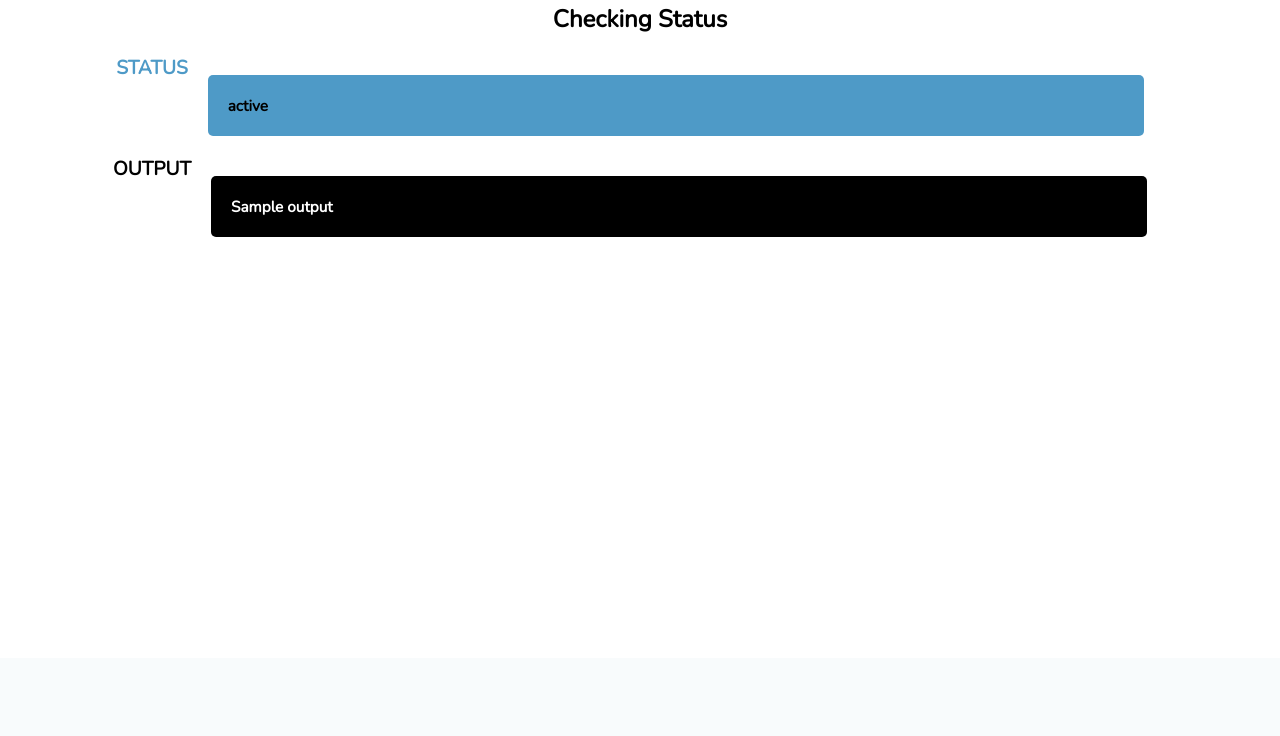
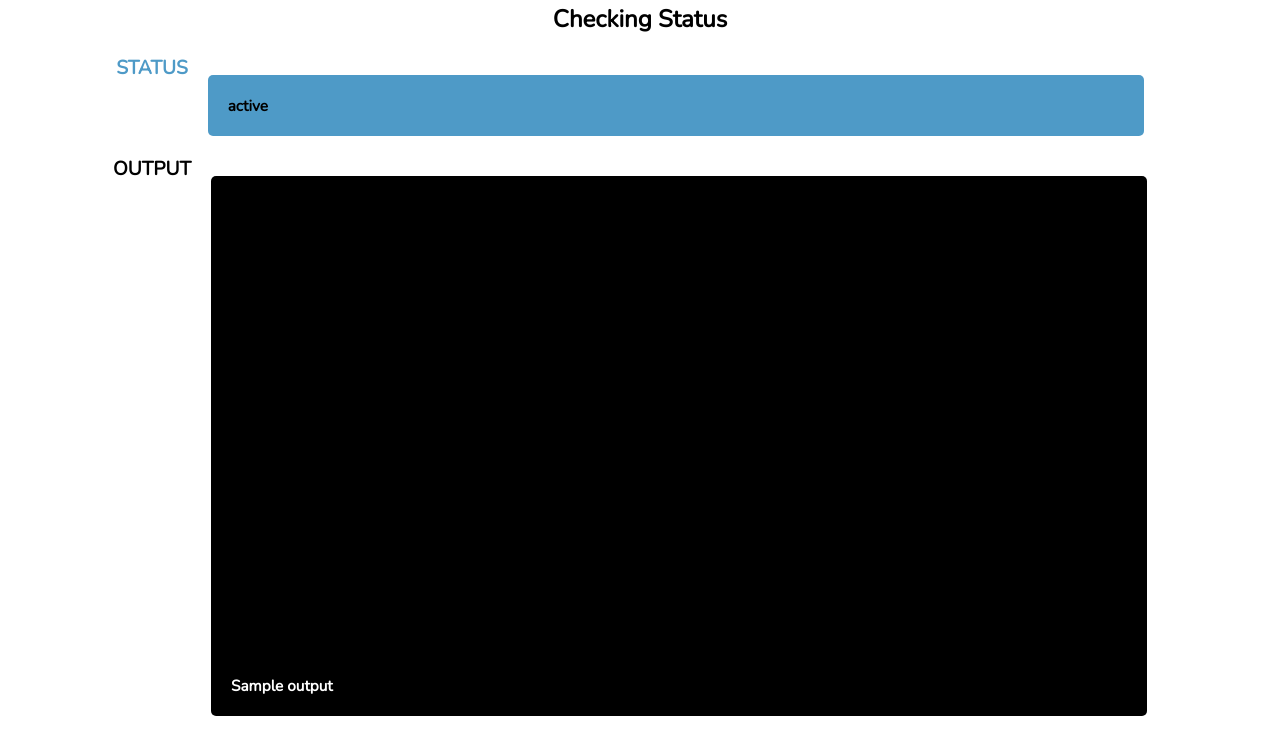
Before and after one commit to H2020-FISHY/TIM, a Django app: template django_frontend/home/templates/home/checkStatus.html in a window 1280 px wide. Shown: the part 142-878 px from the top of the page. Before the commit the page ends 379 px from the top, so only its background shows below. Run offline with Django 3.2, Linux system fonts and the light colour scheme; the template is opened without the code that fills it: most values are stand-ins (such as "Sample title", 1, 10 or a date in 2020).

Commit message:
Started working onwatuh and ELK stack swap

```diff
--- a/ansible-runner/api/helpers/ansible_helper.js
+++ b/ansible-runner/api/helpers/ansible_helper.js
@@ -7,7 +7,7 @@ function runAnsible() {
 	console.log("Request recieved, starting ansible deploy");
 
 	process.env["ENVIRONMENT"] = "local"
-	let ansible = spawn('make', ['provision'], {cwd: '/vagrant/ansible-deploy', env: process.env, shell: true});
+	let ansible = spawn('make', ['provision'], {cwd: '/vagrant/security-monitoring/security-monitoring-ansible/', env: process.env, shell: true});
 	exitCode = -1;
 	output = '';
 	ansible.stdout.on('data', (data) => {
--- a/django_frontend/home/templates/home/checkStatus.html
+++ b/django_frontend/home/templates/home/checkStatus.html
@@ -71,19 +71,16 @@
                 background-color: black;
                 width: 70%;
                 margin: 20px;
+                padding-bottom: 40px;
                 padding: 20px;
                 border-radius: 5px;
+
+                height: 500px;
+                overflow: auto;
+                display: flex;
+                flex-direction: column-reverse;
             }
-
         </style>
-
-            <script>
-                setTimeout(function(){
-                    location.reload();
-                },5000);
-
-            </script>
-
     </head>
     <body>
         <div class="navbar">
@@ -97,12 +94,18 @@
                     {{ status }}
                 </p>
             </div>
-            <div class="output">
+            <div class="output" id="output">
                 OUTPUT
                 <p>
                     {{ output | linebreaksbr}}
                 </p>
             </div>
+
+            <script>
+                setTimeout(function(){
+                    location.reload();
+                  },2500);
+            </script>
         </div>
     </body>
 </html>
--- a/django_frontend/home/views.py
+++ b/django_frontend/home/views.py
@@ -7,6 +7,9 @@ import ast
 
 from requests_futures.sessions import FuturesSession
 from requests import Session
+
+
+# TODO: Change IPs in config file?
 
 with open("../../vagrant/config/default.json", "r") as read_file:
     config = json.load(read_file)
```
Also changed, not shown: 1 other file.
